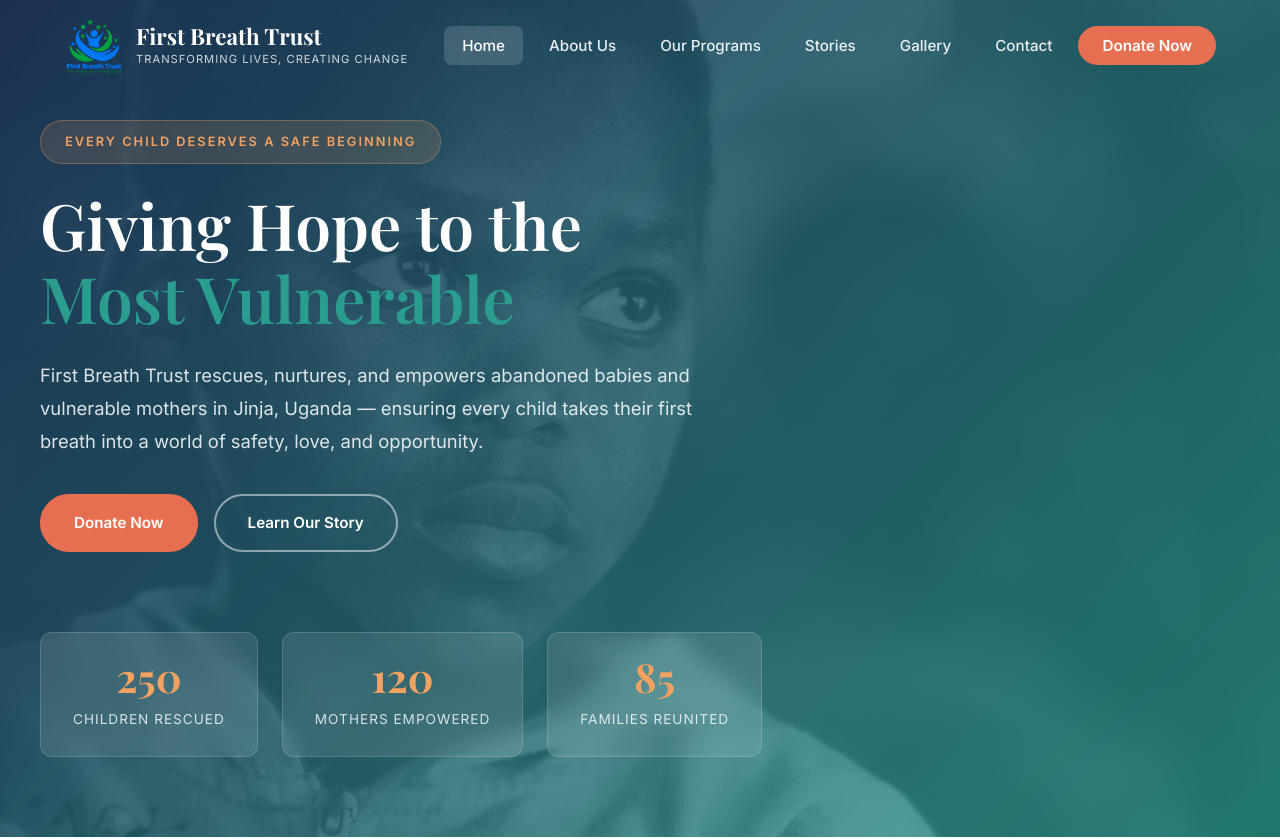
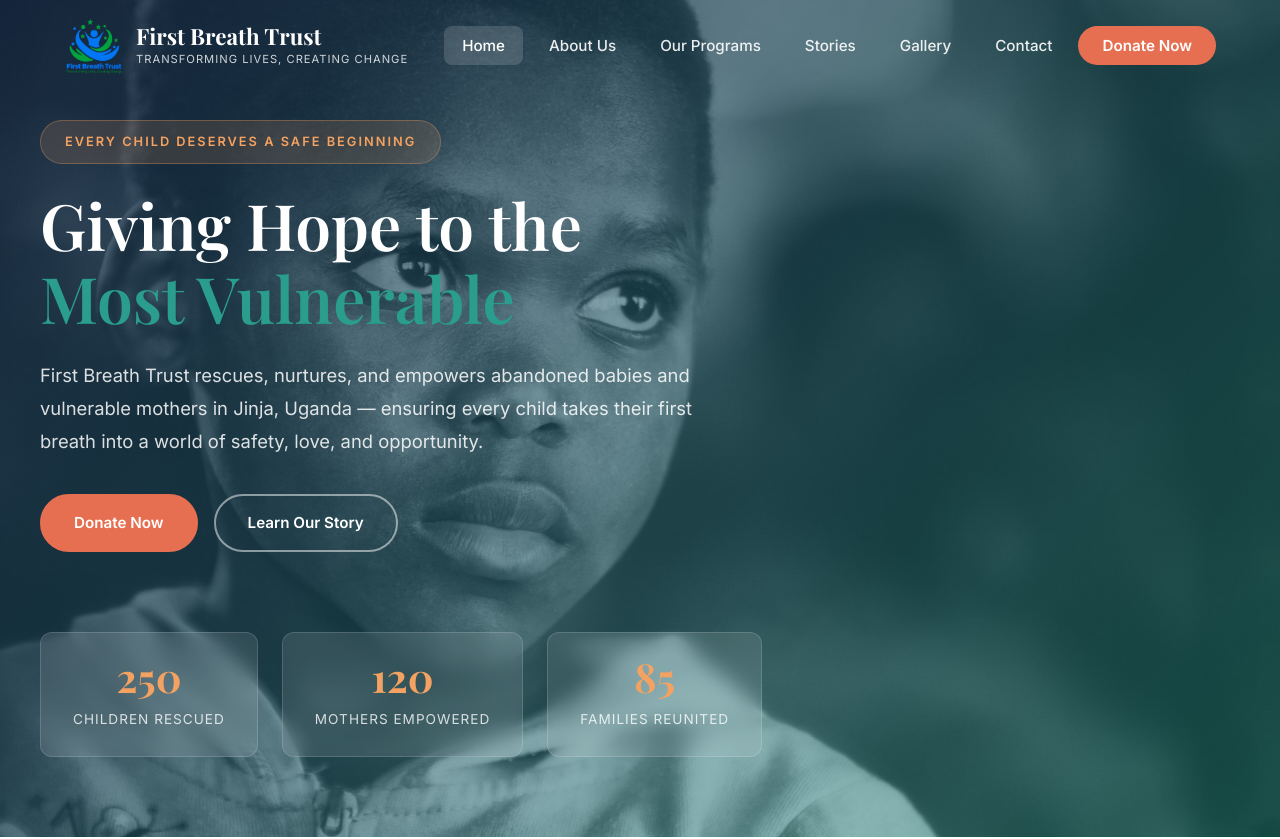
Before and after one commit to forexforceug-jpg/FBT, a plain HTML site: page index.html in a window 1280 px wide. Shown: the top 839 px of the page. Drawn offline with nearby package versions, Linux system fonts and the light colour scheme.

Commit message:
Update 2

```diff
--- a/css/style.css
+++ b/css/style.css
@@ -279,7 +279,6 @@ p {
 .navbar.scrolled .nav-toggle span {
     background: var(--dark);
 }
-
 /* ============================================
    Hero Section
    ============================================ */
@@ -308,7 +307,8 @@ p {
 .hero-overlay {
     position: absolute;
     inset: 0;
-    background: linear-gradient(135deg, rgba(29, 53, 87, 0.92) 0%, rgba(42, 157, 143, 0.75) 100%);
+    /* More transparent overlay - reduced opacity from 0.92/0.75 to 0.65/0.45 */
+    background: linear-gradient(135deg, rgba(29, 53, 87, 0.65) 0%, rgba(42, 157, 143, 0.45) 100%);
     z-index: 1;
 }
 
```
